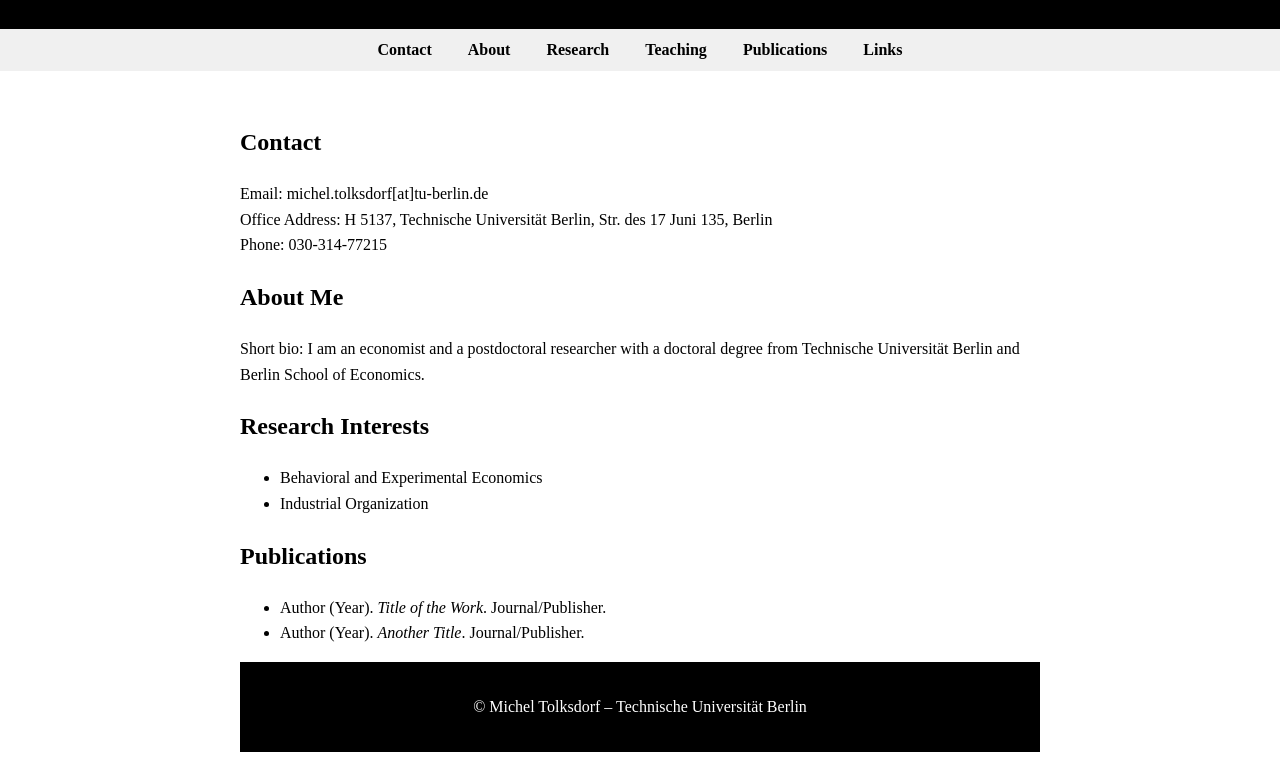
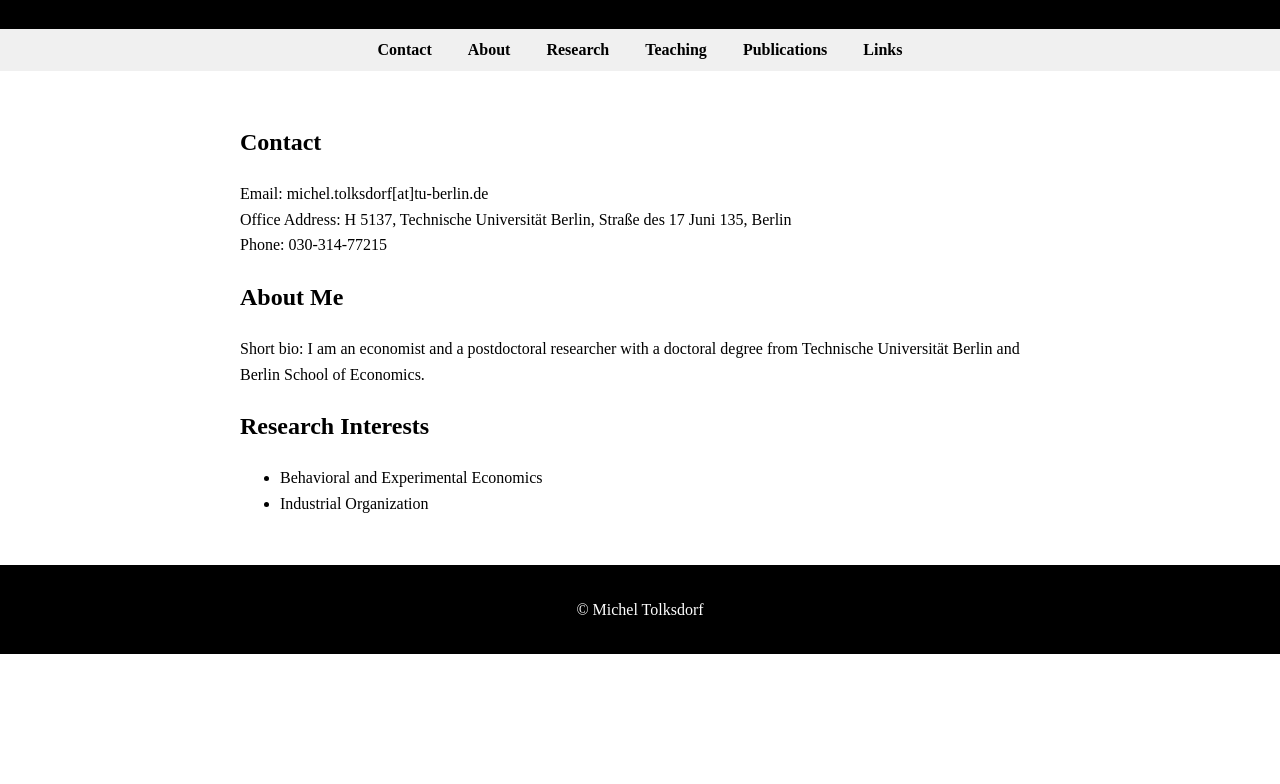
Before and after one commit to micheltolksdorf/micheltolksdorf.github.io, a plain HTML site: page index.html in a window 1280 px wide. Shown: the part 196-980 px from the top of the page. After the commit the page ends 850 px from the top, so only its background shows below. Drawn offline with Linux system fonts and the light colour scheme.

Commit message:
Update index.html

```diff
--- a/index.html
+++ b/index.html
@@ -90,7 +90,7 @@
     <section id="contact">
       <h2>Contact</h2>
       <p>Email: michel.tolksdorf[at]tu-berlin.de<br>
-      Office Address: H 5137, Technische Universität Berlin, Str. des 17 Juni 135, Berlin<br>
+      Office Address: H 5137, Technische Universität Berlin, Straße des 17 Juni 135, Berlin<br>
       Phone: 030-314-77215</p>
     </section>
 
@@ -113,6 +113,8 @@
       <p>I am teaching the .</p>
     </section>
 -->
+
+<!--
     <section id="publications">
       <h2>Publications</h2>
       <ul>
@@ -120,6 +122,7 @@
         <li>Author (Year). <i>Another Title</i>. Journal/Publisher.</li>
       </ul>
     </section>
+-->
 <!--
     <section id="links">
       <h2>Links</h2>
@@ -129,10 +132,11 @@
         <li><a href="#">LinkedIn / Academic Website</a></li>
       </ul>
     </section>
+-->
   </main>
--->
+
   <footer>
-    <p>&copy; Michel Tolksdorf – Technische Universität Berlin</p>
+    <p>&copy; Michel Tolksdorf</p>
   </footer>
 </body>
 </html>
```
